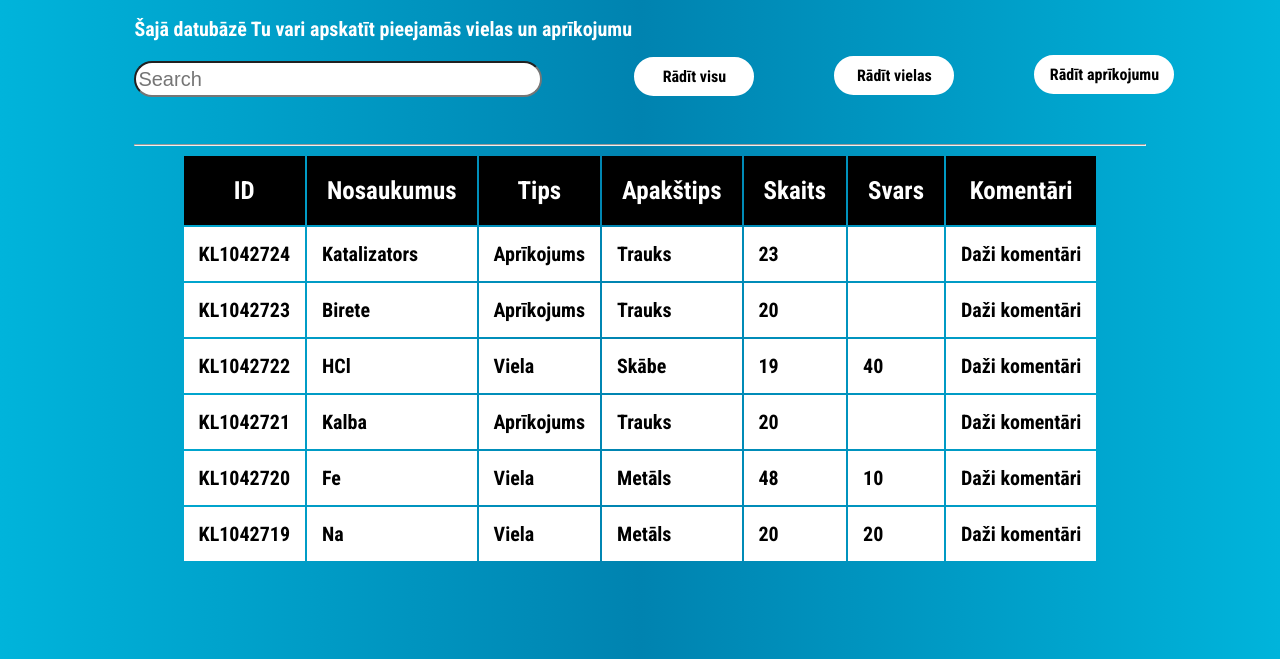
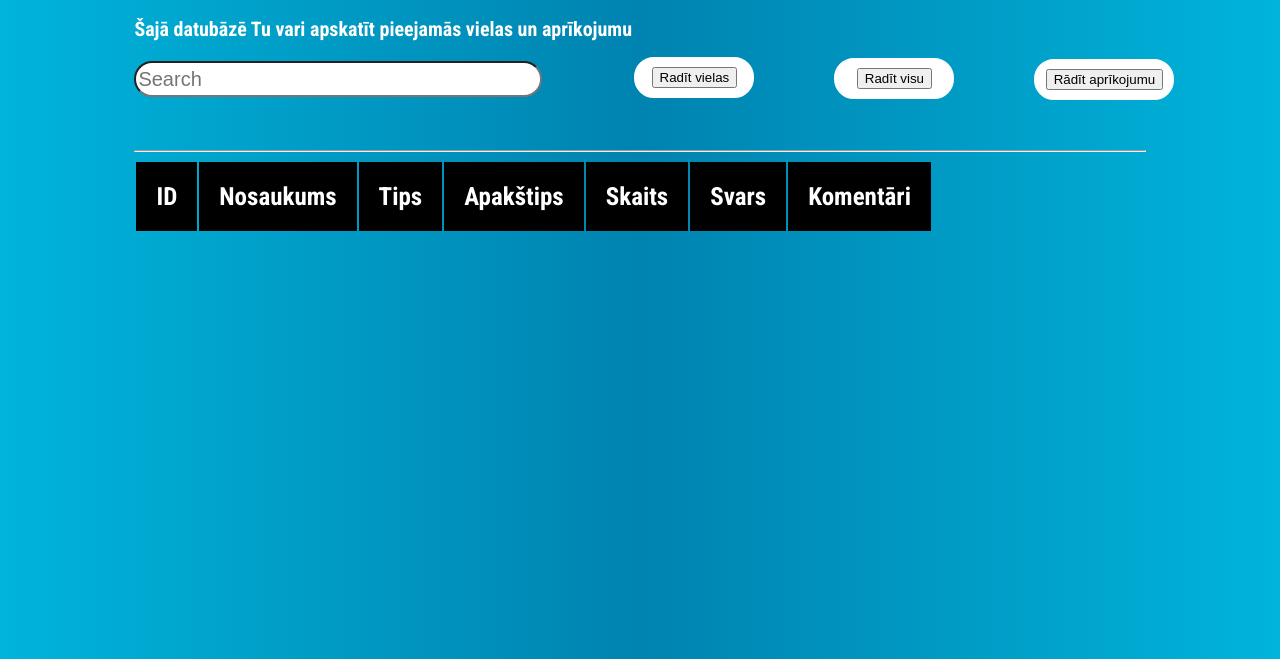
Before and after one commit to HristosUser/-mija-darba-backend, a plain HTML site: page darba/main.html in a window 1280 px wide. Shown: the part 141-800 px from the top of the page. Drawn offline with Linux system fonts and the light colour scheme.

Commit message:
Final
Galvenais fails ' Index.html'
Fails pēc tabulas ' main.html'
Konts fails ' forma.html'
Strādā JS funkcija

```diff
--- a/darba/main.html
+++ b/darba/main.html
@@ -22,41 +22,235 @@
         <input type="text" placeholder="Search" class="in">
         <div class="btn-hover">
         <div class="btn-all">
-          <a href="#" class="text-btn">Rādīt visu</a>
+          <button onclick="showData('Rādīt_vielas')">Radīt vielas</button>
         </div>
         <div class="btn-v">
-          <a href="#" class="text-btn">Rādīt vielas</a>
+          <button onclick="showData('data2')">Radīt visu</button>
         </div>
         <div class="btn-a">
-          <a href="#" class="text-btn">Rādīt aprīkojumu</a>
-        </div>
+          <button onclick="showData('Rādīt_aprīkojumu')">Rādīt aprīkojumu</button>
+          </div>
       </div>
     </div>
     <hr>
   </div>
-  <div class="table">
-    <div class="table-nav">
-      <table>
-        <tr><th>ID</th><th>Nosaukumus</th><th>Tips</th><th>Apakštips</th><th>Skaits</th><th>Svars</th><th>Komentāri</th></tr>
-      </div>
-      <div class="table-cont">
-          <tr><td>KL1042724</td><td>Katalizators</td><td>Aprīkojums</td><td>Trauks</td><td>23</td><td> </td><td>Daži komentāri</td></tr>
-
-          <tr><td>KL1042723</td><td>Birete</td><td>Aprīkojums</td><td>Trauks</td><td>20</td><td> </td><td>Daži komentāri</td></tr>
-
-          <tr><td>KL1042722</td><td>HCl</td><td>Viela</td><td>Skābe</td><td>19</td><td>40</td><td>Daži komentāri</td></tr>
-
-          <tr><td>KL1042721</td><td>Kalba</td><td>Aprīkojums</td><td>Trauks</td><td>20</td><td> </td><td>Daži komentāri</td></tr>
-
-          <tr><td>KL1042720</td><td>Fe</td><td>Viela</td><td>Metāls</td><td>48</td><td>10</td><td>Daži komentāri</td></tr>
-
-          <tr><td>KL1042719</td><td>Na</td><td>Viela</td><td>Metāls</td><td>20</td><td>20</td><td>Daži komentāri</td></tr>
-          </div>
-        </table>
-      </div>
+    <table id="data-table">
+      <thead>
+        <tr>
+          <th>ID</th>
+          <th>Nosaukums</th>
+          <th>Tips</th>
+          <th>Apakštips</th>
+          <th>Skaits</th>
+          <th>Svars</th>
+          <th>Komentāri</th>
+        </tr>
+      </thead>
+      <tbody>
+      </tbody>
+    </table>
     </div>
   </div>
 </div>
-<script src="maim.js"></script>
+
+<script>
+    const Rādīt_vielas = [
+    {
+      "apakstips": "sāls",
+      "daudzums": 100,
+      "id": 2,
+      "komentari": "",
+      "mervienibas": "g",
+      "nosaukums": "Kalcija karbonāts CaCO3",
+      "skaits": 25,
+      "tips": "reaģents"
+    },
+    {
+      "apakstips": "hidroksīds",
+      "daudzums": 50,
+      "id": 3,
+      "komentari": "Šķīdums izvedots un sapildīts 2020.09.23",
+      "mervienibas": "ml",
+      "nosaukums": "NaOH šķīdums 10%",
+      "skaits": 45,
+      "tips": "reaģents"
+    },
+    {
+      "apakstips": "skābe",
+      "daudzums": 100,
+      "id": 4,
+      "komentari": "Šķīdums izvedots un sapildīts 2020.10.21",
+      "mervienibas": "ml",
+      "nosaukums": "Sālsskābes HCl šķīdums 20%",
+      "skaits": 24,
+      "tips": "reaģents"
+    },
+    {
+      "apakstips": "test1",
+      "daudzums": 50,
+      "id": 5,
+      "komentari": "Šķīdums izvedots un sapildīts 2020.09.23",
+      "mervienibas": "ml",
+      "nosaukums": "NaOH šķīdums 10%",
+      "skaits": 45,
+      "tips": "reaģents"
+    },
+    {
+      "apakstips": "hidroksīds",
+      "daudzums": 100,
+      "id": 6,
+      "komentari": "Šķīdums izvedots un sapildīts 2020.10.21",
+      "mervienibas": "ml",
+      "nosaukums": "NaOH šķīdums 20%",
+      "skaits": 413,
+      "tips": "reaģents"
+    },
+    {
+      "apakstips": "test2",
+      "daudzums": 50,
+      "id": 7,
+      "komentari": "Šķīdums izvedots un sapildīts lorem ipsum",
+      "mervienibas": "ml",
+      "nosaukums": "NaOH šķīdums 10%",
+      "skaits": 45,
+      "tips": "reaģents"
+    },
+    {
+      "apakstips": "test2",
+      "daudzums": 5,
+      "id": 8,
+      "komentari": "Šķīdums izvedots un sapildīts lorem ipsum",
+      "mervienibas": "ml",
+      "nosaukums": "Nosaukums lorem ipsum",
+      "skaits": 4,
+      "tips": "reaģents"
+    },
+    {
+      "apakstips": "test2",
+      "daudzums": 5,
+      "id": 9,
+      "komentari": "Šķīdums izvedots un sapildīts lorem ipsum",
+      "mervienibas": "ml",
+      "nosaukums": "Nosaukums lorem ipsum",
+      "skaits": 4,
+      "tips": "reaģents"
+    },
+    {
+      "apakstips": "test2",
+      "daudzums": 5,
+      "id": 10,
+      "komentari": "Šķīdums izvedots un sapildīts lorem ipsum",
+      "mervienibas": "ml",
+      "nosaukums": "Nosaukums lorem ipsum",
+      "skaits": 4,
+      "tips": "reaģents"
+    },
+    {
+      "apakstips": "test2",
+      "daudzums": 5,
+      "id": 11,
+      "komentari": "Šķīdums izvedots un sapildīts lorem ipsum",
+      "mervienibas": "ml",
+      "nosaukums": "Nosaukums lorem ipsum",
+      "skaits": 4,
+      "tips": "reaģents"
+    },
+    {
+      "apakstips": "test2",
+      "daudzums": 5,
+      "id": 12,
+      "komentari": "Šķīdums izvedots un sapildīts lorem ipsum",
+      "mervienibas": "ml",
+      "nosaukums": "Nosaukums lorem ipsum",
+      "skaits": 4,
+      "tips": "reaģents"
+    },
+    {
+      "apakstips": "test2",
+      "daudzums": 5,
+      "id": 13,
+      "komentari": "Šķīdums izvedots un sapildīts lorem ipsum",
+      "mervienibas": "ml",
+      "nosaukums": "Nosaukums lorem ipsum",
+      "skaits": 4,
+      "tips": "reaģents"
+    },
+    {
+      "apakstips": "test2",
+      "daudzums": 5,
+      "id": 14,
+      "komentari": "Šķīdums izvedots un sapildīts lorem ipsum",
+      "mervienibas": "ml",
+      "nosaukums": "Nosaukums lorem ipsum",
+      "skaits": 4,
+      "tips": "reaģents"
+    },
+    {
+      "apakstips": "test2",
+      "daudzums": 5,
+      "id": 15,
+      "komentari": "Šķīdums izvedots un sapildīts lorem ipsum",
+      "mervienibas": "ml",
+      "nosaukums": "Nosaukums lorem ipsum",
+      "skaits": 4,
+      "tips": "reaģents"
+    }
+  ];
+
+const Rādīt_aprīkojumu = [
+    {
+      "apakstips": "mehāniskie svari",
+      "id": 1,
+      "komentari": "",
+      "nosaukums": "Mehāniskie svari QWS",
+      "skaits": 5,
+      "tips": "svari"
+    },
+    {
+      "apakstips": "elektroniskie svari",
+      "id": 2,
+      "komentari": "Darbojas uz 3 AAA tipa baterijām",
+      "nosaukums": "Elektroniskie svari ES-25",
+      "skaits": 15,
+      "tips": "svari"
+    },
+    {
+      "apakstips": "plītiņa",
+      "id": 3,
+      "komentari": "Strāvas vada garums 1m",
+      "nosaukums": "Elektriskā plītīņa",
+      "skaits": 8,
+      "tips": "sildītājs"
+    },
+    {
+      "apakstips": "trauki",
+      "id": 4,
+      "komentari": "Kolbas īpaši lielām vielām",
+      "nosaukums": "Milzīgās kolbas",
+      "skaits": 100,
+      "tips": "trauks"
+    },
+    {
+      "apakstips": "stikls",
+      "id": 5,
+      "komentari": "Viegli plīstoša",
+      "nosaukums": "Stikla mēģene",
+      "skaits": 12,
+      "tips": "trauks"
+    }
+  ]
+
+  const table = document.querySelector("#data-table tbody");
+
+function showData(data) {
+  table.innerHTML = "";
+  eval(data).forEach(row => {
+    const tr = document.createElement("tr");
+    tr.innerHTML = `<td>${row.id}</td><td>${row.nosaukums}</td><td>${row.tips}</td></td><td>${row.apakstips}</td><td>${row.skaits}</td><td>${row.svars}</td><td>${row.komentari}</td>`;
+    table.appendChild(tr);
+  });
+}
+
+  </script>
 </body>
 </html>
```
Also changed, not shown: darba/index.html (+0 -18 lines).
